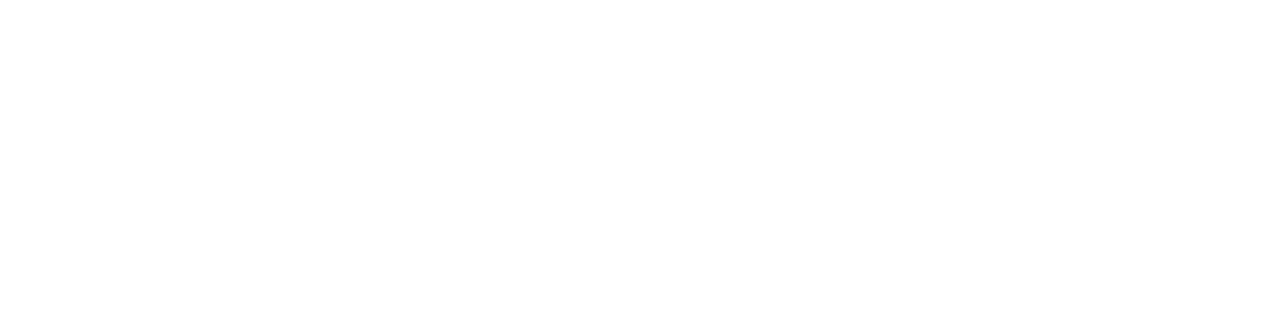
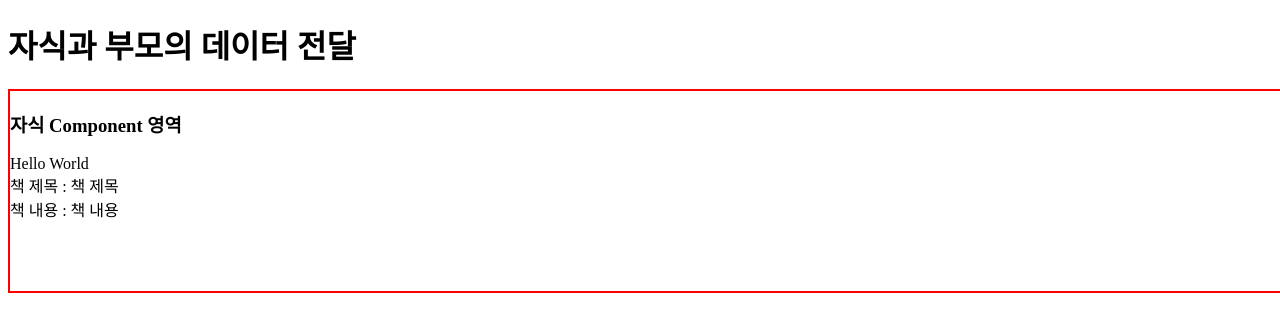
Before and after one commit to hhj2025/cyci_react, a React app: page /child in a window 1280 px wide. Before the commit this address had no page. Shown: the top 332 px of the page. Built offline with nearby package versions, Linux system fonts and the light colour scheme; the HTML template or start-up script is replaced by a standard one.

Commit message:
자식 건네주기 예시

```diff
--- a/src/App.jsx
+++ b/src/App.jsx
@@ -4,6 +4,7 @@
 import Calc from './page/Calc'
 import Dark from './page/Dark'
 import StudentInfo from './page/StudentInfo'
+import 자식건네주기 from './page/자식건네주기'
 
 function App() {
 
@@ -18,7 +19,9 @@
 
           <Route path='/dark' element={<Dark />} />
 
-          <Route path='/studentinfo' element={<StudentInfo/>} />
+          <Route path='/studentinfo' element={<StudentInfo />} />
+
+          <Route path='/child' element={<자식건네주기 />} />
 
         </Routes>
       </BrowserRouter>
--- /dev/null
+++ b/src/page/자식건네주기.jsx
@@ -0,0 +1,27 @@
+function 자식건네주기() {
+
+  let msg = 'Hello World';
+  let obj = {title : '책 제목', content : '책 내용'};
+
+  return (
+    <>
+      <h1>자식과 부모의 데이터 전달</h1>
+      <자식 dataMsg={msg} dataBook={obj}/>
+    </>
+  )
+}
+
+export default 자식건네주기
+
+function 자식(props) {
+  return(
+    <div style={{width : '100vw', height : '200px', border : '2px solid red'}}>
+      <h3>자식 Component 영역</h3>
+      {props.dataMsg}
+      <br/>
+      책 제목 : {props.dataBook.title}
+      <br/>
+      책 내용 : {props.dataBook.content}
+    </div>
+  )
+}
```
